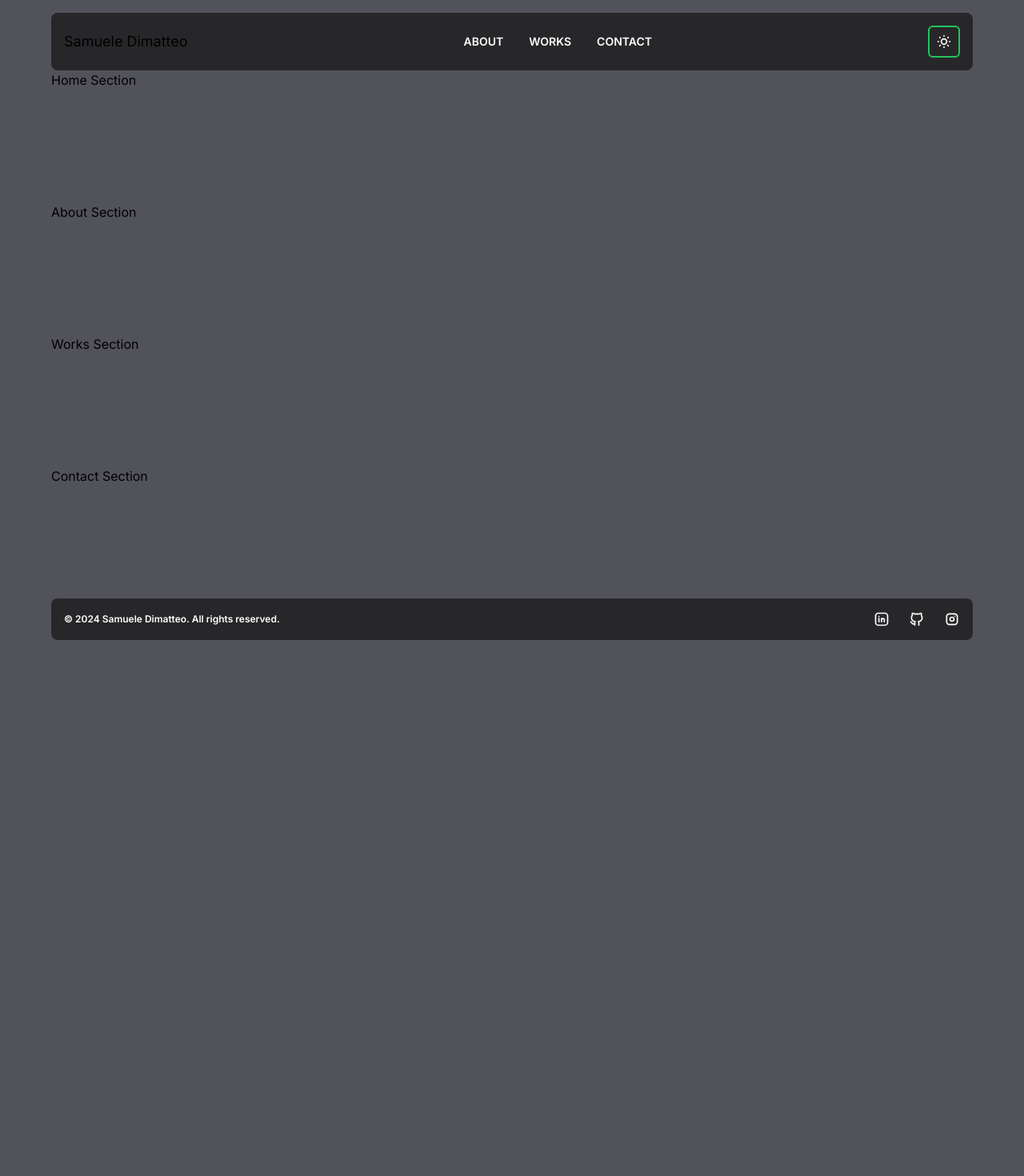
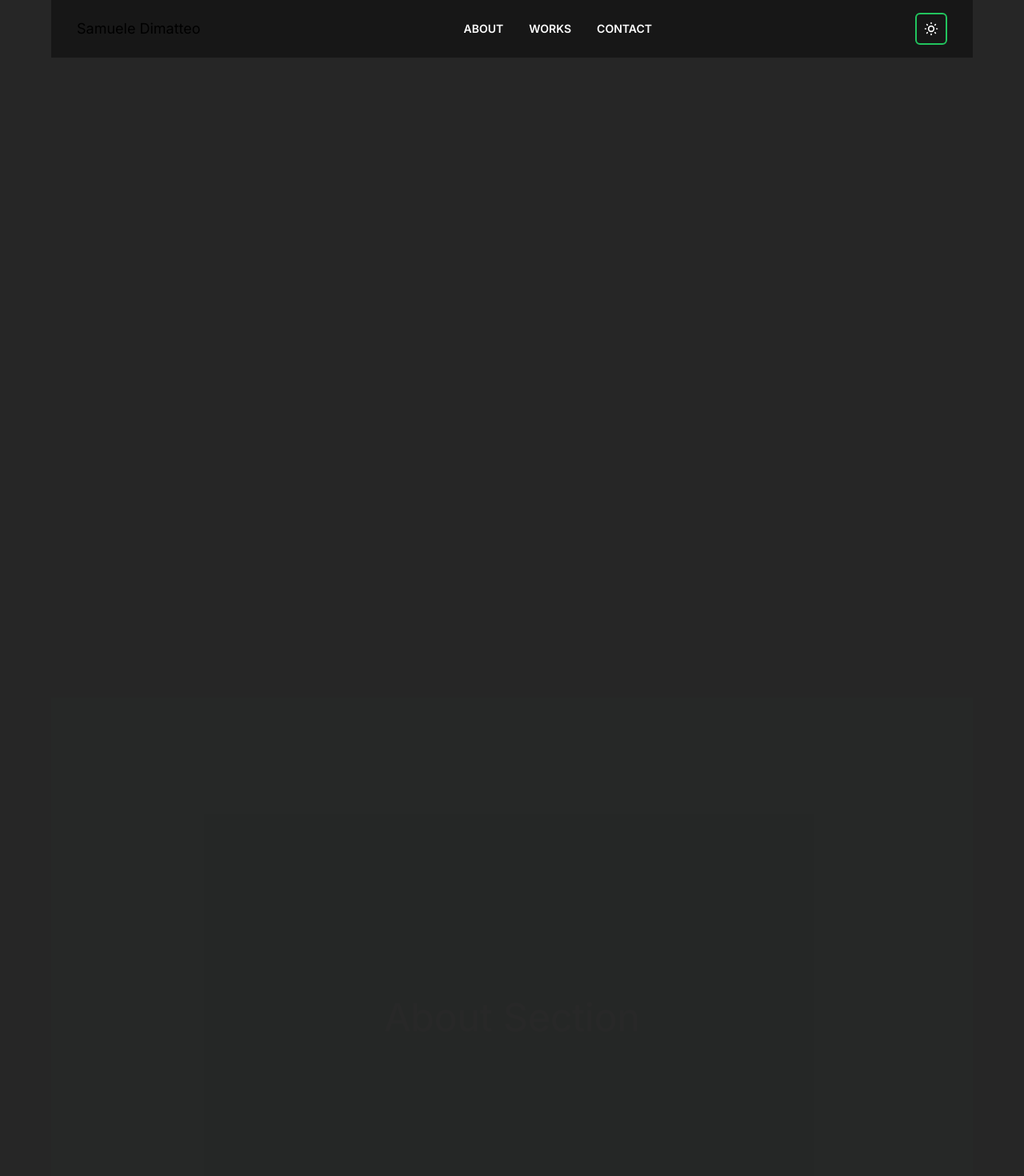
Before and after one commit to Samuele-Dimatteo/Portfolio, a Next.js app: page / in a window 1280 px wide. Shown: the top 1470 px of the page at 80% size. Before the commit the page ends 800 px from the top, so only its background shows below. Built offline with nearby package versions, Linux system fonts and the light colour scheme.

Commit message:
minor changes

```diff
--- a/src/app/globals.css
+++ b/src/app/globals.css
@@ -3,5 +3,5 @@
 @tailwind utilities;
 
 body {
-  @apply flex flex-col mx-auto w-[90rem] max-w-[90%] h-screen dark:bg-zinc-600;
+  @apply flex flex-col mx-auto w-[105rem] max-w-[90%] h-screen bg-neutral-100 dark:bg-neutral-800;
 }
--- a/src/app/page.tsx
+++ b/src/app/page.tsx
@@ -1,30 +1,29 @@
 'use client';
 
 import { ReactElement, useRef } from 'react';
+import { useScroll, useTransform, motion } from 'framer-motion';
 import Navbar from '@/components/layout/Navbar';
 import HomeSection from '@/components/sections/HomeSection';
-import Footer from '@/components/layout/Footer';
-import { motion, useScroll } from 'framer-motion';
 import AboutSection from '@/components/sections/AboutSection';
 import WorksSection from '@/components/sections/WorksSection';
 import ContactSection from '@/components/sections/ContactSection';
+import Footer from '@/components/layout/Footer';
 
 const App = (): ReactElement => {
   const container = useRef(null);
-
   const { scrollYProgress } = useScroll({
     target: container,
-    offset: ['start start', 'end end']
-  })
+    offset: ['start end', 'end start']
+  });
 
   return (
     <>
       <Navbar />
-      <motion.div ref={container} className='flex flex-col flex-1'>
-        <HomeSection />
-        <AboutSection />
-        <WorksSection />
-        <ContactSection />
+      <motion.div ref={container} className=''>
+        <HomeSection scrollYProgress={scrollYProgress} index={0} />
+        <AboutSection scrollYProgress={scrollYProgress} index={1} />
+        <WorksSection scrollYProgress={scrollYProgress} index={2} />
+        <ContactSection scrollYProgress={scrollYProgress} index={3} />
       </motion.div>
       <Footer />
     </>
--- a/src/components/common/Link.tsx
+++ b/src/components/common/Link.tsx
@@ -2,32 +2,35 @@ import React, { ReactNode, ReactElement } from 'react';
 
 interface LinkProps {
   href: string;
-  size?: 'sm' | 'md' | 'lg';
-  color?: 'foreground';
+  isExternal?: boolean;
+  size?: 'sm' | 'md' | 'lg' | 'xl';
+  color?: 'foreground' | 'tailwind' | 'custom';
   underline?: 'none' | 'hover' | 'always';
-  isExternal?: boolean;
   children: ReactNode;
 }
 
 enum SizeLink {
   'sm' = 'text-sm',
-  'md' = 'text-md',
+  'md' = 'text-base',
   'lg' = 'text-lg',
+  'xl' = 'text-xl',
 }
 
 enum ColorLink {
-  'foreground' = 'bg-green-500',
+  'foreground' = '',
+  'tailwind' = '',
+  'custom' = '',
 }
 
 enum UnderlineLink {
   'none' = '',
-  'hover' = 'hover:bg-green-900',
-  'always' = 'bg-red-700',
+  'hover' = 'hover:border-b-2 hover:border-green-500',
+  'always' = 'border-b-2 border-green-500',
 }
 
-const Link = ({ href, size = 'md', color, underline = 'none', isExternal, children }: LinkProps): ReactElement => {
+const Link = ({ href, isExternal, size = 'md', color = 'foreground', underline = 'none', children }: LinkProps): ReactElement => {
   return (
-    <a href={href} target={isExternal ? '_blank' : undefined} className={`${SizeLink[size]} ${color ? ColorLink[color] : ''} ${UnderlineLink[underline]}`}>
+    <a href={href} target={isExternal ? '_blank' : undefined} className={`${SizeLink[size]} ${ColorLink[color]} ${UnderlineLink[underline]}`}>
       {children}
     </a>
   );
--- a/src/components/layout/Navbar.tsx
+++ b/src/components/layout/Navbar.tsx
@@ -1,8 +1,8 @@
 import { ReactElement } from 'react';
-import { IconMoon, IconSun } from '@tabler/icons-react';
 import { useTheme } from '@/providers/ThemeProvider';
+import Link from '@/components/common/Link';
 import Button from '@/components/common/Button';
-import Link from '@/components/common/Link';
+import { IconSun, IconMoon } from '@tabler/icons-react';
 
 const Navbar = (): ReactElement => {
   const { theme, setTheme } = useTheme();
@@ -10,8 +10,8 @@ const Navbar = (): ReactElement => {
   const itemList = ['About', 'Works', 'Contact'];
 
   return (
-    <nav className="flex justify-between items-center p-4 mt-4 w-full rounded-lg bg-zinc-800">
-      <Link href='/' size='lg' underline='none'>
+    <nav className='flex justify-between items-center py-4 px-8 bg-neutral-900'>
+      <Link href='/' size='lg' color='foreground' underline='none'>
         Samuele Dimatteo
       </Link>
       <ul className="flex gap-8 text-white text-sm font-semibold uppercase">
--- a/src/components/sections/AboutSection.tsx
+++ b/src/components/sections/AboutSection.tsx
@@ -1,11 +1,18 @@
-import { ReactNode, ReactElement } from 'react';
+import { motion, useTransform, MotionValue } from 'framer-motion';
 
-const AboutSection = (): ReactElement => {
-    return (
-        <main className='flex-1'>
-            <h1>About Section</h1>
-        </main>
-    );
+interface AboutSectionProps {
+  scrollYProgress: MotionValue<number>;
+  index: number;
+}
+
+const AboutSection: React.FC<AboutSectionProps> = ({ scrollYProgress, index }) => {
+  const opacity = useTransform(scrollYProgress, [(index - 1) / 4, index / 4, (index + 1) / 4], [0, 1, 0]);
+
+  return (
+    <motion.section style={{ opacity }} className="h-screen flex items-center justify-center bg-green-500">
+      <h1 className="text-5xl text-white">About Section</h1>
+    </motion.section>
+  );
 };
 
 export default AboutSection;
--- a/src/components/sections/ContactSection.tsx
+++ b/src/components/sections/ContactSection.tsx
@@ -1,11 +1,18 @@
-import { ReactNode, ReactElement } from 'react';
+import { motion, useTransform, MotionValue } from 'framer-motion';
 
-const ContactSection = (): ReactElement => {
-    return (
-        <main className='flex-1'>
-            <h1>Contact Section</h1>
-        </main>
-    );
+interface ContactSectionProps {
+  scrollYProgress: MotionValue<number>;
+  index: number;
+}
+
+const ContactSection: React.FC<ContactSectionProps> = ({ scrollYProgress, index }) => {
+  const opacity = useTransform(scrollYProgress, [(index - 1) / 4, index / 4, (index + 1) / 4], [0, 1, 0]);
+
+  return (
+    <motion.section style={{ opacity }} className="h-screen flex items-center justify-center bg-purple-500">
+      <h1 className="text-5xl text-white">Contact Section</h1>
+    </motion.section>
+  );
 };
 
 export default ContactSection;
--- a/src/components/sections/HomeSection.tsx
+++ b/src/components/sections/HomeSection.tsx
@@ -1,11 +1,18 @@
-import { ReactNode, ReactElement } from 'react';
+import { motion, useTransform, MotionValue } from 'framer-motion';
 
-const HomeSection = (): ReactElement => {
-    return (
-        <main className='flex-1'>
-            <h1>Home Section</h1>
-        </main>
-    );
+interface HomeSectionProps {
+  scrollYProgress: MotionValue<number>;
+  index: number;
+}
+
+const HomeSection: React.FC<HomeSectionProps> = ({ scrollYProgress, index }) => {
+  const opacity = useTransform(scrollYProgress, [index / 4, (index + 1) / 4], [1, 0]);
+
+  return (
+    <motion.section style={{ opacity }} className="h-screen flex items-center justify-center bg-blue-500">
+      <h1 className="text-5xl text-white">Home Section</h1>
+    </motion.section>
+  );
 };
 
 export default HomeSection;
--- a/src/components/sections/WorksSection.tsx
+++ b/src/components/sections/WorksSection.tsx
@@ -1,11 +1,18 @@
-import { ReactNode, ReactElement } from 'react';
+import { motion, useTransform, MotionValue } from 'framer-motion';
 
-const WorkSection = (): ReactElement => {
-    return (
-        <main className='flex-1'>
-            <h1>Works Section</h1>
-        </main>
-    );
+interface WorksSectionProps {
+  scrollYProgress: MotionValue<number>;
+  index: number;
+}
+
+const WorksSection: React.FC<WorksSectionProps> = ({ scrollYProgress, index }) => {
+  const opacity = useTransform(scrollYProgress, [(index - 1) / 4, index / 4, (index + 1) / 4], [0, 1, 0]);
+
+  return (
+    <motion.section style={{ opacity }} className="h-screen flex items-center justify-center bg-red-500">
+      <h1 className="text-5xl text-white">Works Section</h1>
+    </motion.section>
+  );
 };
 
-export default WorkSection;
+export default WorksSection;
```
